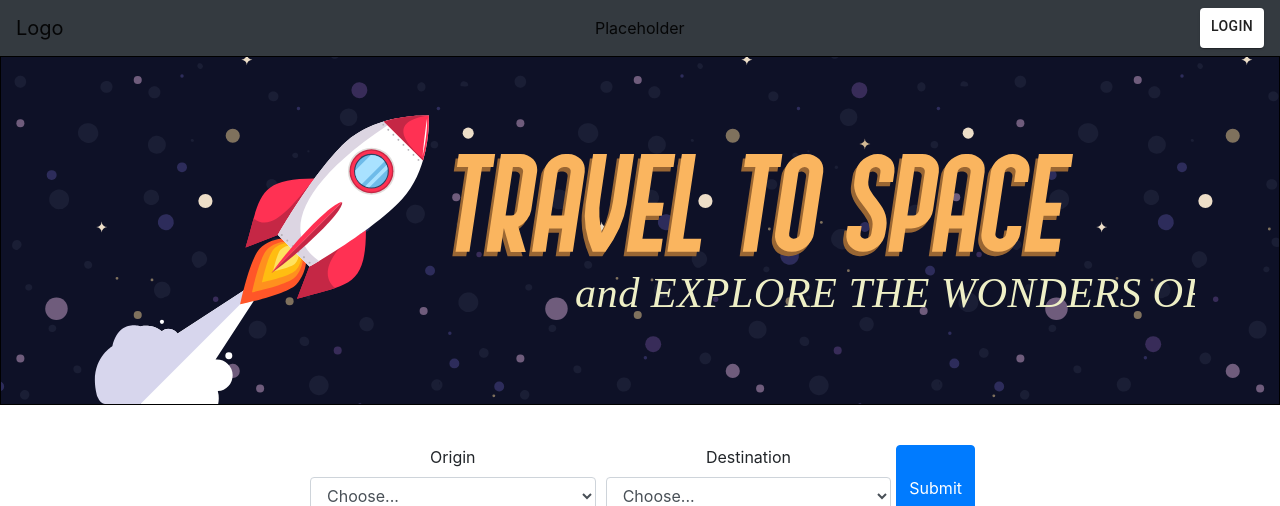
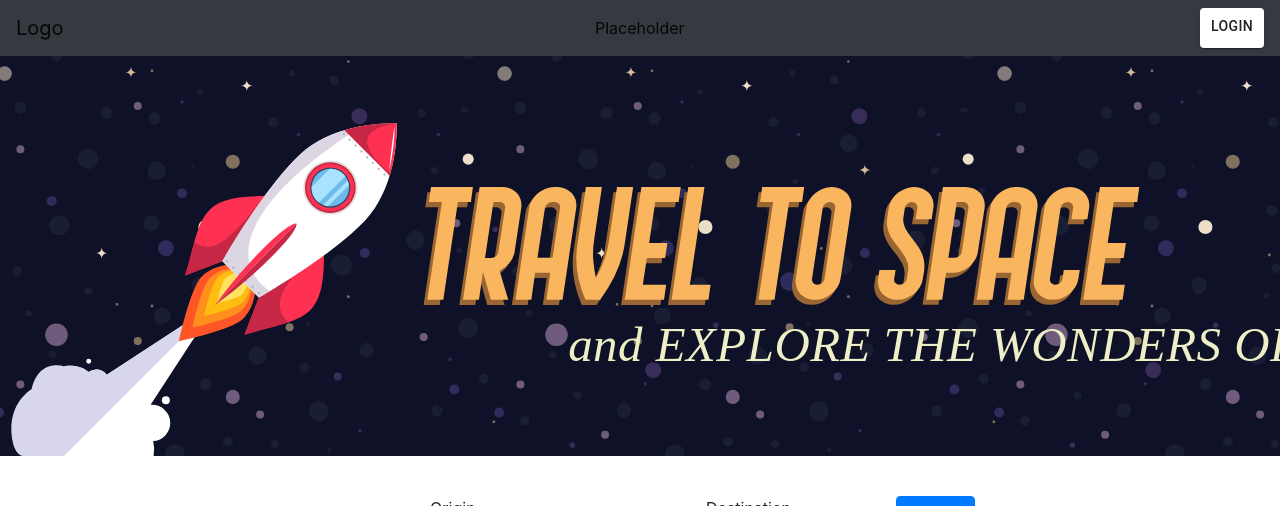
Before and after one commit to Andre2610/spacetraveling-frontend, a React (Create React App) app: page / in a window 1280 px wide. Shown: the top 506 px of the page. Built offline with nearby package versions, Linux system fonts and the light colour scheme; no server answers.

Commit message:
Banner Fix

```diff
--- a/src/Pages/Homepage/Homepage.js
+++ b/src/Pages/Homepage/Homepage.js
@@ -53,10 +53,8 @@ export default function Homepage() {
   return (
     <div>
       <Row className="bannerMod" noGutters={true}>
-        <Col xs={12} style={{ border: "1px solid black" }}>
-          <Container>
-            <img className="Piece" src={Image} alt="piece" />
-          </Container>
+        <Col xs={12}>
+          <img className="Rocket" src={Image} alt="rocket" />
         </Col>
       </Row>
       <Container>
```
Also changed, not shown: src/Images/banner.svg.
